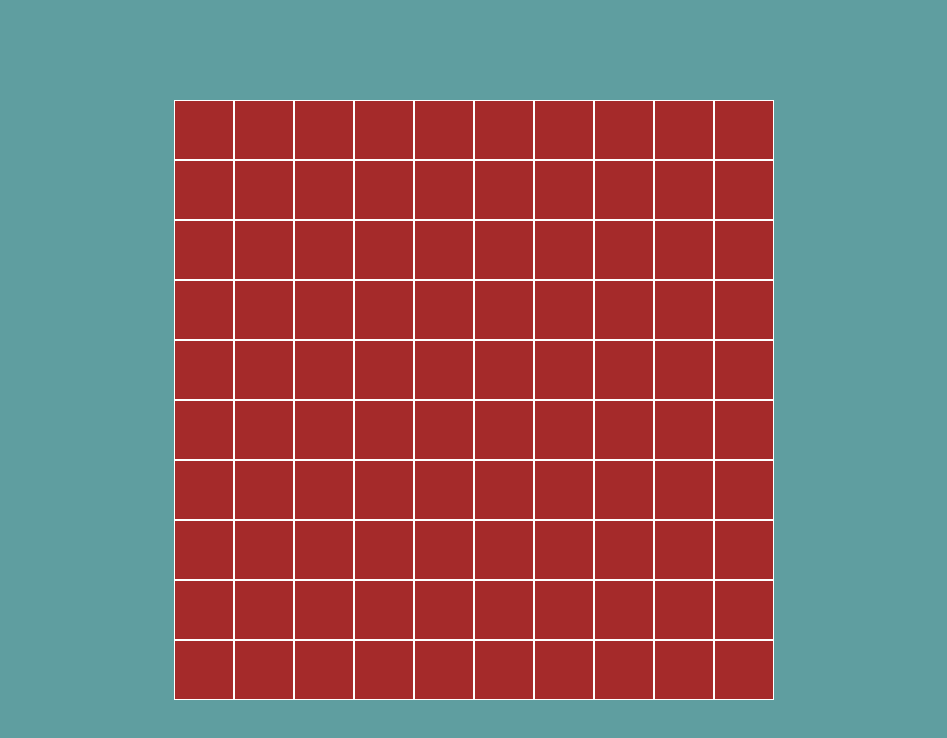
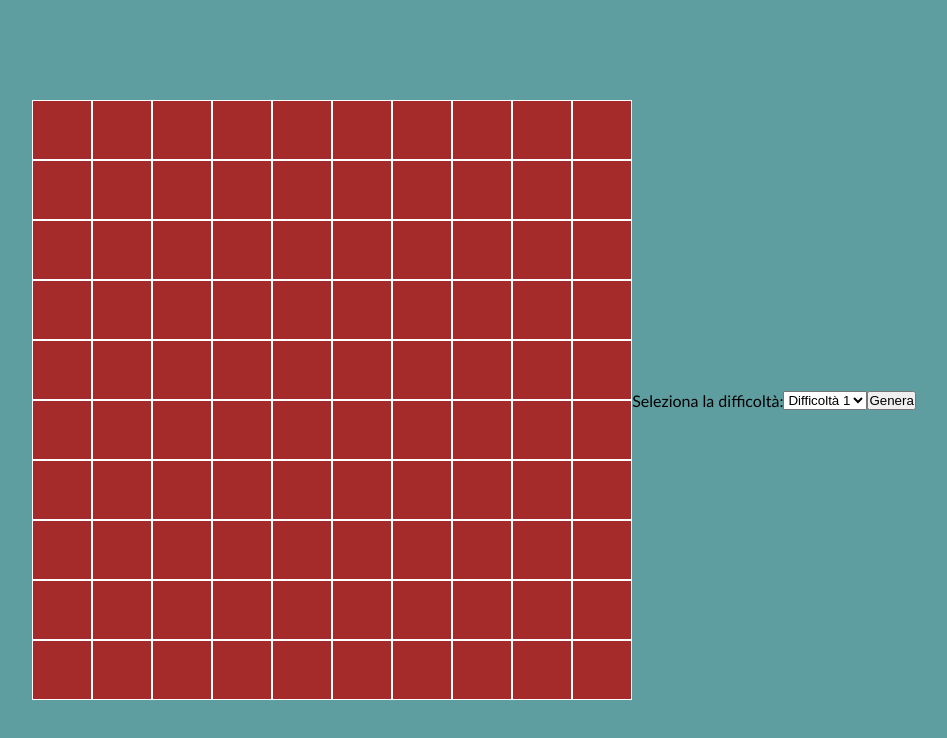
Before and after one commit to GianniMarkQuagliani/js-campominato-grid, a plain HTML site: page index.html in a window 1280 px wide. Shown: the whole page, without its empty margins (166-1113 px from the left). Drawn offline with Linux system fonts and the light colour scheme.

Commit message:
[Bonus] start create select on HTML

```diff
--- a/index.html
+++ b/index.html
@@ -124,6 +124,14 @@
             <div class="square"></div>
             <div class="square"></div>
         </div>
+        <label for="difficulty">Seleziona la difficoltà:</label>
+        <select id="difficulty">
+          <option value="1">Difficoltà 1</option>
+          <option value="2">Difficoltà 2</option>
+          <option value="3">Difficoltà 3</option>
+        </select>
+        <button id="generate">Genera</button>
+
     </div>
 
     <!-- JS -->
```
Also changed, not shown: 1 other file.
